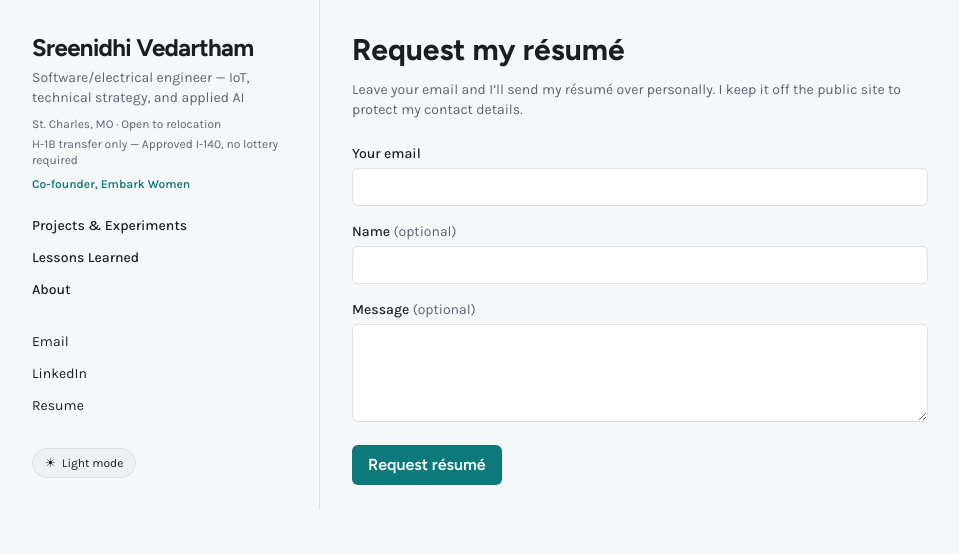
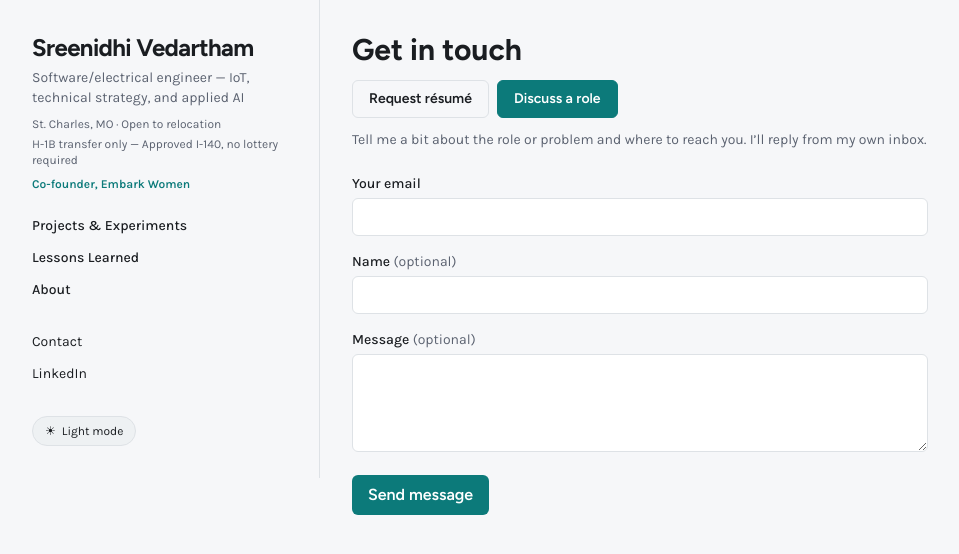
Before and after one commit to Hereforlolz/prototype-playground, a Next.js app: page /contact in a window 1280 px wide. Shown: the top 554 px of the page, without its empty margins (0-959 px from the left). Built offline with nearby package versions, Linux system fonts and the light colour scheme.

Commit message:
Merge Email and Resume links into one Contact page with a request-type toggle
Co-Authored-By: Claude Sonnet 5.5 <noreply@anthropic.com>

```diff
--- a/components/ClosingCTA.js
+++ b/components/ClosingCTA.js
@@ -3,7 +3,7 @@ import { safeTrack } from '../lib/analytics';
 import { CTA_ACTIONS } from '../lib/cta';
 
 export default function ClosingCTA() {
-  const { discussRole, resume, linkedin } = CTA_ACTIONS;
+  const { contact, linkedin } = CTA_ACTIONS;
 
   return (
     <section className="max-w-2xl border-t border-border pt-8">
@@ -13,18 +13,11 @@ export default function ClosingCTA() {
       <p className="text-muted text-sm mb-4">Let&apos;s talk.</p>
       <div className="flex flex-wrap gap-3 text-sm">
         <a
-          href={discussRole.href}
-          onClick={() => safeTrack(discussRole.event, { channel: 'email' })}
+          href={contact.href}
+          onClick={() => safeTrack(contact.event, { channel: 'contact' })}
           className="font-display font-semibold bg-accent text-surface px-4 py-2 rounded-md hover:opacity-90 transition-opacity duration-150"
         >
-          {discussRole.label}
-        </a>
-        <a
-          href={resume.href}
-          onClick={() => safeTrack(resume.event, { channel: 'resume' })}
-          className="font-display font-semibold border border-border text-text px-4 py-2 rounded-md hover:border-accent hover:text-accent transition-colors duration-150"
-        >
-          {resume.label}
+          {contact.label}
         </a>
         <a
           href={linkedin.href}
--- a/components/Layout.js
+++ b/components/Layout.js
@@ -16,9 +16,8 @@ const NAV_LINKS = [
 // Terse sidebar labels, sourced from the shared CTA data so hrefs/events
 // stay in sync with the closing CTA — only the visible label differs here.
 const CONTACT_LINKS = [
-  { href: CTA_ACTIONS.discussRole.href, label: 'Email', event: CTA_ACTIONS.discussRole.event },
+  { href: CTA_ACTIONS.contact.href, label: 'Contact', event: CTA_ACTIONS.contact.event },
   { href: CTA_ACTIONS.linkedin.href, label: 'LinkedIn', event: CTA_ACTIONS.linkedin.event },
-  { href: CTA_ACTIONS.resume.href, label: 'Resume', event: CTA_ACTIONS.resume.event },
 ];
 
 function SidebarContent({ pathname }) {
--- a/lib/cta.js
+++ b/lib/cta.js
@@ -7,17 +7,12 @@
 'use strict';
 
 const CTA_ACTIONS = {
-  discussRole: {
-    label: 'Discuss a role',
-    // Routed through the contact form so no email address ships in the page.
-    href: '/contact?type=role',
-    event: 'email_click',
-  },
-  resume: {
-    // The PDF is no longer served publicly; visitors request it by email.
-    label: 'Request résumé',
-    href: '/contact?type=resume',
-    event: 'resume_request_click',
+  contact: {
+    // One contact form for both roles and the résumé (the PDF isn't served
+    // publicly). Routed through the form so no email address ships in the page.
+    label: 'Get in touch',
+    href: '/contact',
+    event: 'contact_click',
   },
   linkedin: {
     label: 'LinkedIn',
--- a/pages/contact.js
+++ b/pages/contact.js
@@ -7,13 +7,13 @@ import { safeTrack } from '../lib/analytics';
 
 const COPY = {
   resume: {
-    heading: 'Request my résumé',
+    label: 'Request résumé',
     intro: 'Leave your email and I’ll send my résumé over personally. I keep it off the public site to protect my contact details.',
     button: 'Request résumé',
     event: 'resume_request',
   },
   role: {
-    heading: 'Discuss a role',
+    label: 'Discuss a role',
     intro: 'Tell me a bit about the role or problem and where to reach you. I’ll reply from my own inbox.',
     button: 'Send message',
     event: 'role_request',
@@ -22,7 +22,10 @@ const COPY = {
 
 export default function Contact() {
   const { query } = useRouter();
-  const type = query.type === 'role' ? 'role' : 'resume';
+  // One page for both requests: the link's ?type= pre-selects a tab, and the
+  // visitor can switch between them without leaving the form.
+  const [picked, setPicked] = useState(null);
+  const type = picked || (query.type === 'resume' ? 'resume' : 'role');
   const copy = COPY[type];
 
   const [status, setStatus] = useState('idle'); // idle | sending | sent | error
@@ -71,8 +74,25 @@ export default function Contact() {
       />
       <div className="max-w-xl">
         <h1 className="font-display [text-wrap:balance] text-2xl sm:text-3xl font-bold text-text mb-3">
-          {copy.heading}
+          Get in touch
         </h1>
+        <div role="group" aria-label="What would you like?" className="flex flex-wrap gap-2 mb-3 text-sm">
+          {Object.entries(COPY).map(([key, { label }]) => (
+            <button
+              key={key}
+              type="button"
+              aria-pressed={type === key}
+              onClick={() => setPicked(key)}
+              className={`font-display font-semibold px-4 py-2 rounded-md border transition-colors duration-150 ${
+                type === key
+                  ? 'bg-accent text-surface border-accent'
+                  : 'border-border text-text hover:border-accent hover:text-accent'
+              }`}
+            >
+              {label}
+            </button>
+          ))}
+        </div>
         <p className="text-muted text-sm mb-6">{copy.intro}</p>
 
         {status === 'sent' ? (
```
Also changed, not shown: 2 other files (tests, documents, lock files or other folders).
